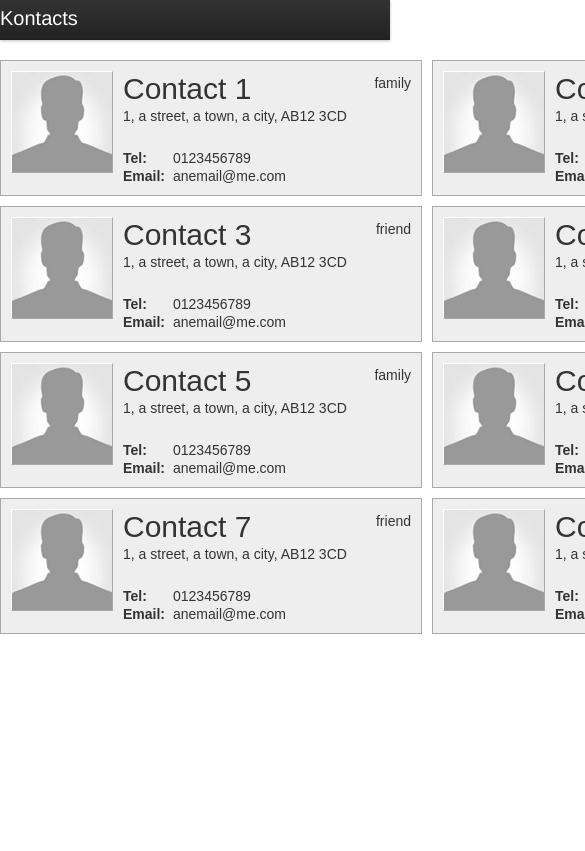
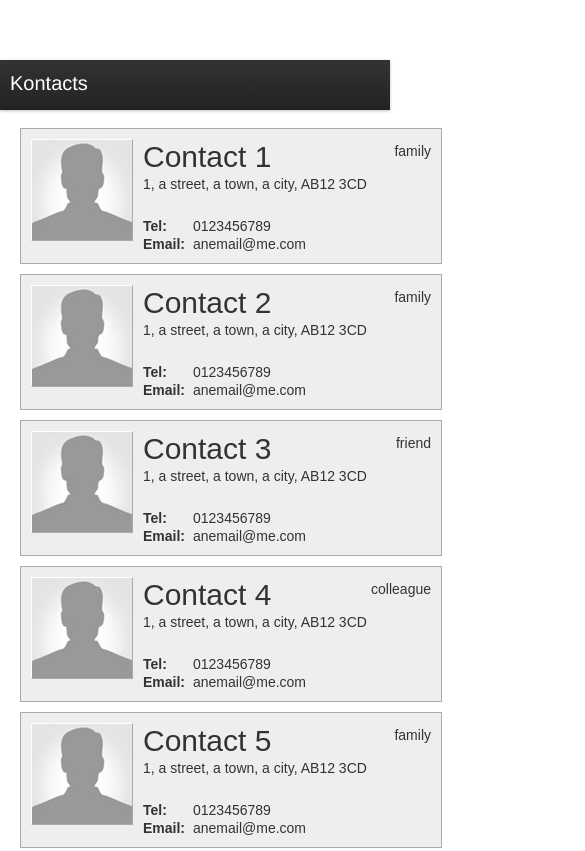
Before and after one commit to thiagocaiubi/kontacts, a plain HTML site: page index.html in a window 390 px wide. Shown: the top 851 px of the page, 585 px wide, since content can reach past the window. Drawn offline with Linux system fonts and the light colour scheme.

Commit message:
Makes responsive user interface

```diff
--- a/css/screen.css
+++ b/css/screen.css
@@ -1,5 +1,9 @@
 body {
 	padding-top: 60px;
+	background-attachment: scroll;
+	background-clip: border-box;
+	background-color: transparent;
+	background-origin: padding-box;
 }
 .contact-container {
 	width: 400px;
--- a/index.html
+++ b/index.html
@@ -6,7 +6,10 @@
         <title>Backbone.js Web App</title>
 
         <link rel="stylesheet" href="lib/bootstrap/css/bootstrap.min.css" />
+        <link rel="stylesheet" href="lib/bootstrap/css/bootstrap-responsive.min.css" />
         <link rel="stylesheet" href="css/screen.css" />
+
+        <meta name="viewport" content="width=device-width, initial-scale=1, maximum-scale=1" />
     </head>
     <body>
     	<div class="navbar navbar-fixed-top">
```
